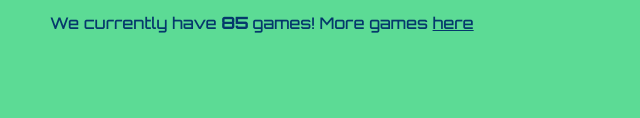
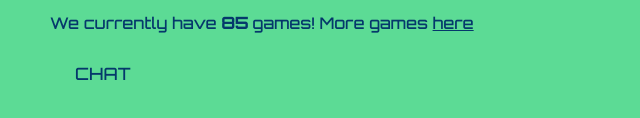
Before and after one commit to pickle69420/fwgfs, a plain HTML site: page public/index.html in a window 1280 px wide. Shown: the part 488-606 px from the top of the page, 0-640 px from the left. Drawn offline with Linux system fonts and the light colour scheme.

Commit message:
Update index.html

```diff
--- a/public/index.html
+++ b/public/index.html
@@ -38,5 +38,8 @@
 <button onclick="getgame('Mario','https://ghcdn.rawgit.org/robertkleffner/mariohtml5/master/main.html')" >Mario</button>
 </div>
 <p>We currently have <b>85</b> games! More games <a href="allgames.html">here</a></p>
+<div class="gameslist">
+<button onclick="getgame('CHAT','https://gitter.im/FWGFS/community?utm_source=share-link&utm_medium=link&utm_campaign=share-link')" >CHAT</button>
+</div>
 </body>
 </html>
```
